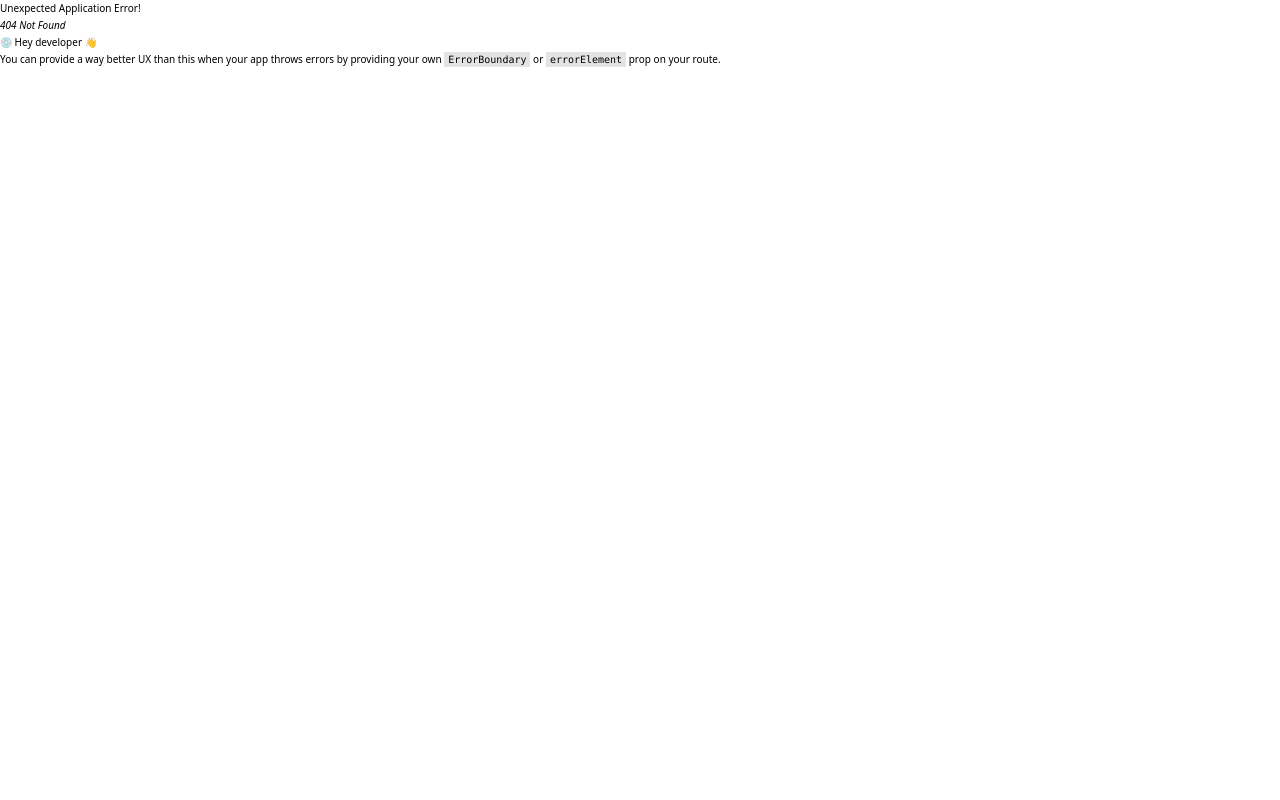
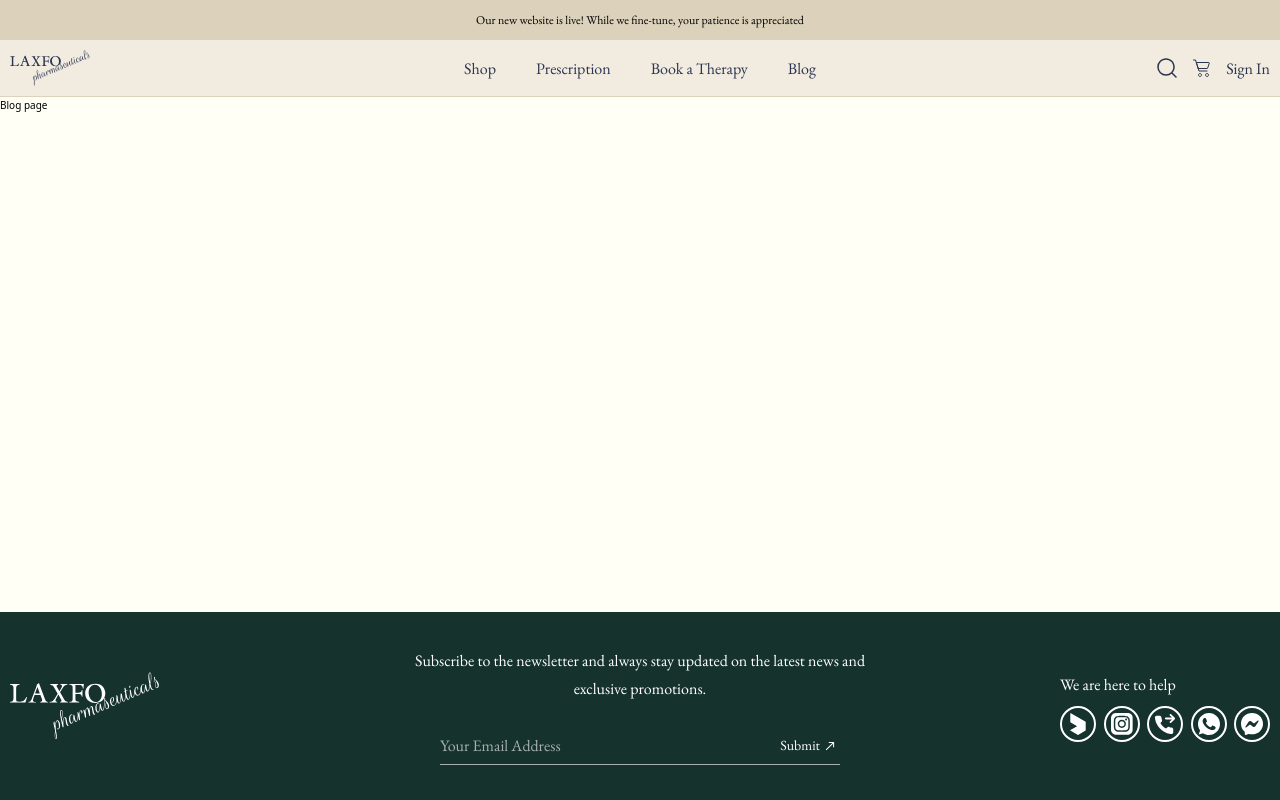
Before and after one commit to SiamulHassan/ecom-int, a React (Vite) app: page /blog in a window 1280 px wide. Before the commit this address had no page. Built offline with nearby package versions, Linux system fonts and the light colour scheme.

Commit message:
router updated

```diff
--- /dev/null
+++ b/src/features/BlogPage/Blog.jsx
@@ -0,0 +1,7 @@
+import React from "react";
+
+const Blog = () => {
+  return <div>Blog page</div>;
+};
+
+export default Blog;
--- /dev/null
+++ b/src/features/BookTherapyPage/BookTherapy.jsx
@@ -0,0 +1,7 @@
+import React from "react";
+
+const BookTherapy = () => {
+  return <div>Book a therapy</div>;
+};
+
+export default BookTherapy;
--- /dev/null
+++ b/src/features/PrescriptionPage/Prescription.jsx
@@ -0,0 +1,11 @@
+import React from 'react'
+
+const Prescription = () => {
+  return (
+    <div>
+      Prescription Page
+    </div>
+  )
+}
+
+export default Prescription
--- /dev/null
+++ b/src/features/SignInPage/SignIn.jsx
@@ -0,0 +1,7 @@
+import React from "react";
+
+const SignIn = () => {
+  return <div>sign in page</div>;
+};
+
+export default SignIn;
--- a/src/route/AppRouter.jsx
+++ b/src/route/AppRouter.jsx
@@ -7,12 +7,20 @@ import {
 import Product from "../features/productPage/Product";
 import RootLayout from "../layout/RootLayout";
 import Shop from "../features/shopPage/Shop";
+import Prescription from "../features/PrescriptionPage/Prescription";
+import BookTherapy from "../features/BookTherapyPage/BookTherapy";
+import Blog from "../features/BlogPage/Blog";
+import SignIn from "../features/SignInPage/SignIn";
 
 const router = createBrowserRouter(
   createRoutesFromElements(
     <Route element={<RootLayout />}>
       <Route path="/" element={<Product />} />
       <Route path="/shop" element={<Shop />} />
+      <Route path="/prescription" element={<Prescription />} />
+      <Route path="/book-therapy" element={<BookTherapy />} />
+      <Route path="/blog" element={<Blog />} />
+      <Route path="/sign-in" element={<SignIn />} />
     </Route>
   )
 );
--- a/src/ui/DesktopNav.jsx
+++ b/src/ui/DesktopNav.jsx
@@ -29,6 +29,7 @@ const DesktopNav = ({ navList, handleCart }) => {
           className="cursor-pointer hover:scale-[1.1] transition-all duration-100 ease-in"
           onclick={handleCart}
         />
+        <Link to="/sign-in">
           <Typography
             variant="span_normal_16"
             color="text-primary_color"
@@ -36,6 +37,7 @@ const DesktopNav = ({ navList, handleCart }) => {
           >
             Sign In
           </Typography>
+        </Link>
       </div>
       {/* Main Navigation for Desktop ends */}
     </>
```
Lines whose indentation alone changed are shown as unchanged.
